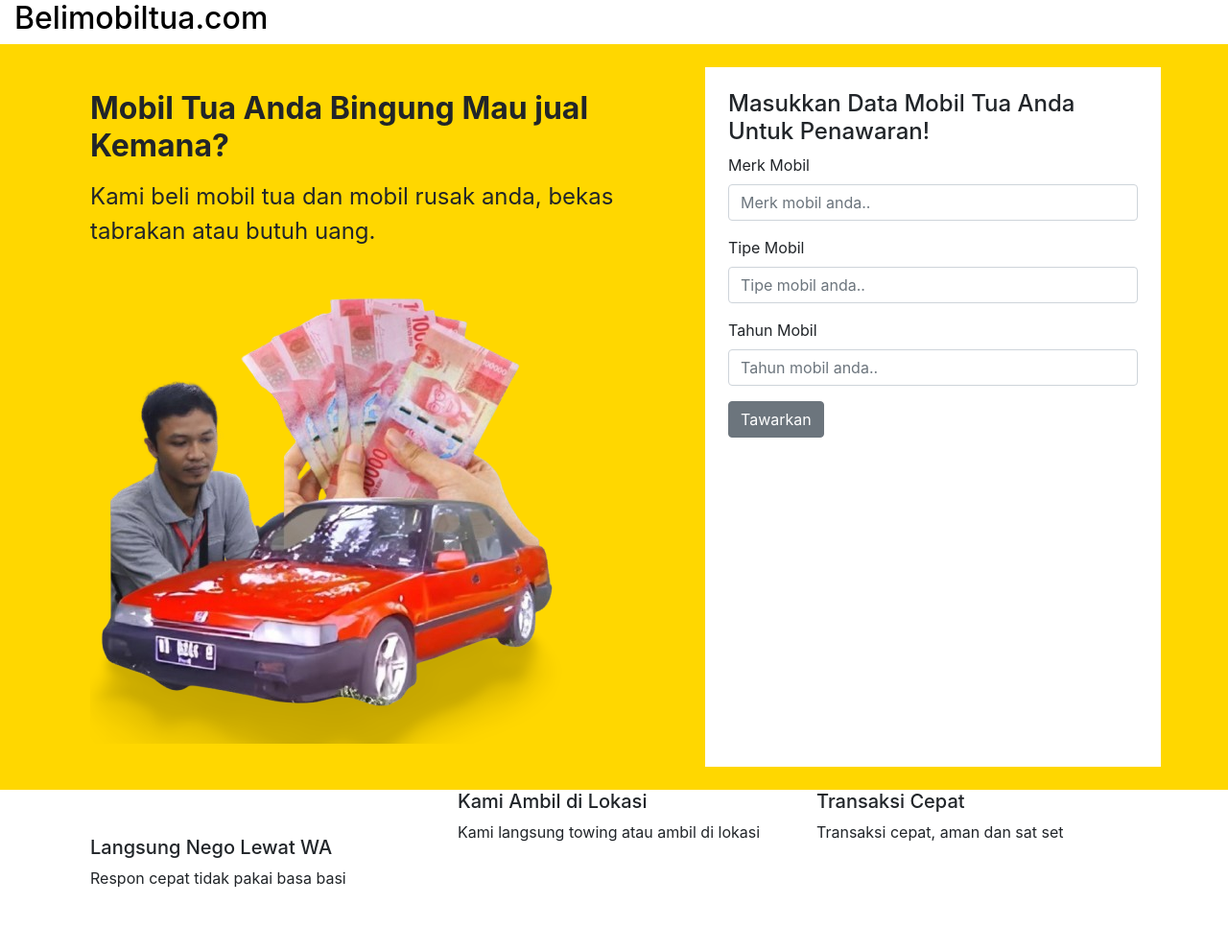
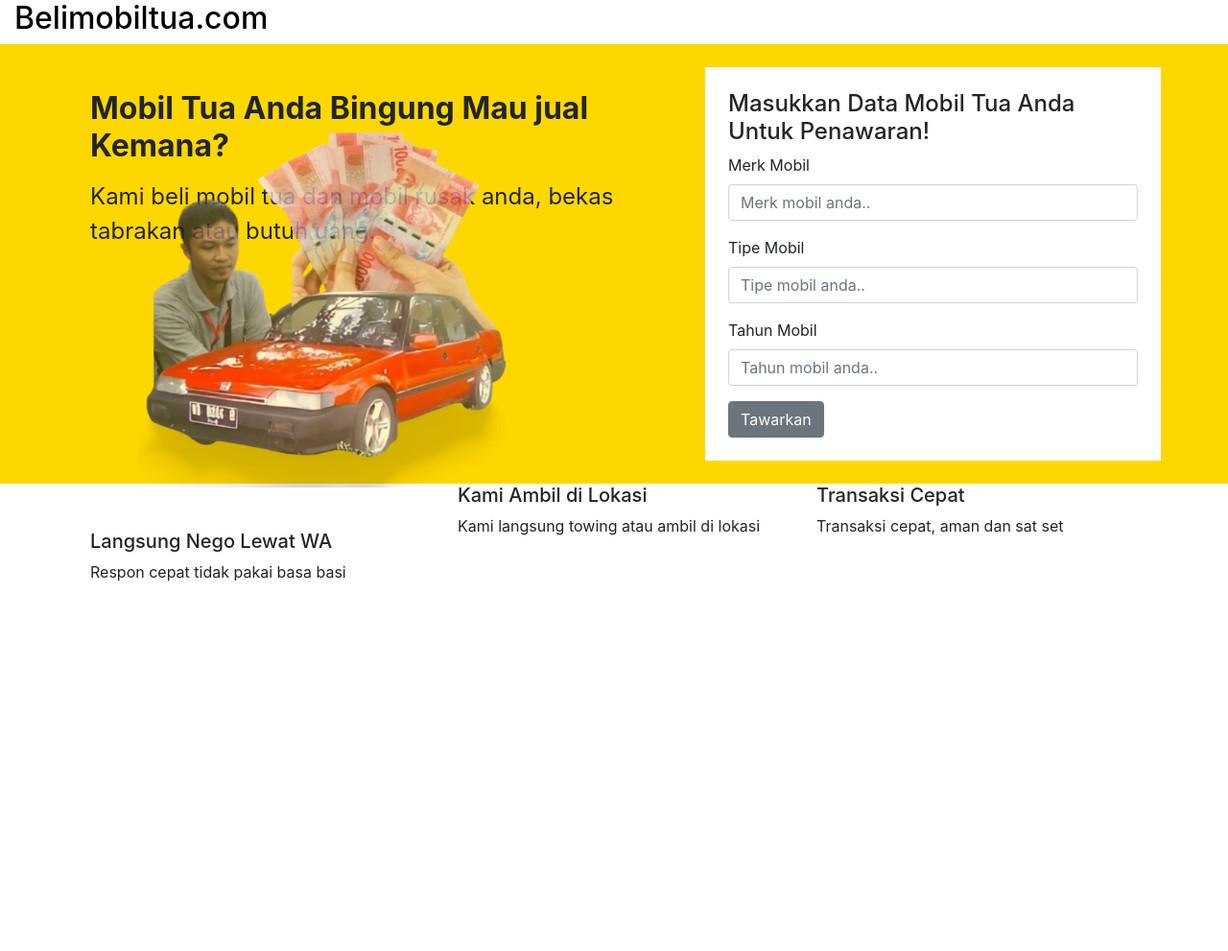
Before and after one commit to kemtol/belimobiltua, a Jekyll site: the page built from index.html, in a window 1280 px wide. Shown: the whole page at 96% size. Built offline with Jekyll 4.4.1, drawn with Linux system fonts in a browser that asks for light colours; after the commit the page ends 900 px from its top, so only the background shows below that.

Commit message:
enhance jumbotron layout with improved image positioning and styling

```diff
--- a/_layouts/default.html
+++ b/_layouts/default.html
@@ -32,10 +32,12 @@
     <div id="jumbotron" >
       <div class="container">
         <div class="row marketing">
-          <div class="col-lg-7 p-4 mt-4 mb-4">
-            <h2 class="mb-3"><strong>Mobil Tua Anda Bingung Mau jual Kemana?</strong></h2>
-            <p class="site-description">{{ site.description }}</p>
-            <img src="{{ site.baseurl }}/images/jumbotron.png" class="img-fluid" alt="Responsive image">
+          <div class="col-lg-7 p-4 mt-4 mb-4" style="position: relative;">
+            <div style="position: relative;">
+              <h2 class="mb-3"><strong>Mobil Tua Anda Bingung Mau jual Kemana?</strong></h2>
+              <p class="site-description">{{ site.description }}</p>
+            </div>
+            <img id="jumbotronImage" src="{{ site.baseurl }}/images/jumbotron.png" class="img-fluid" alt="Responsive image">
           </div>
 
           <div id="carForm" class="col-lg-5 p-4 mt-4 mb-4">
--- a/style.css
+++ b/style.css
@@ -14,6 +14,15 @@ header{
 #jumbotron .site-description{
   font-size: 1.5em;
 }
+#jumbotron #jumbotronImage{
+  width: 60%;
+  position: absolute;
+  top: 50%;
+  margin-top: -25%;
+  left: 50%;
+  margin-left: -39%;
+  opacity: 0.8;
+}
 
 #jumbotron #carForm{
   background-color: white;
```
